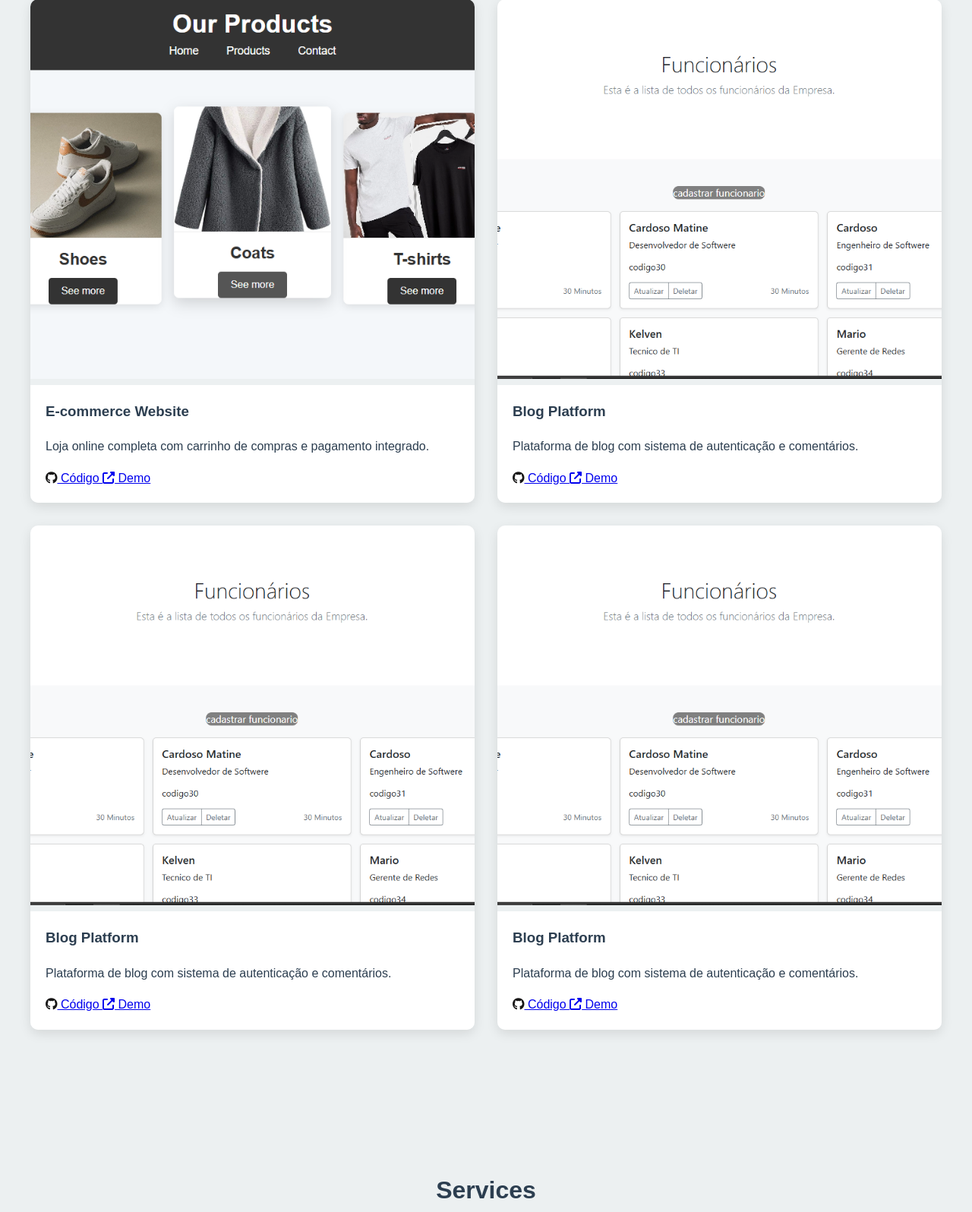
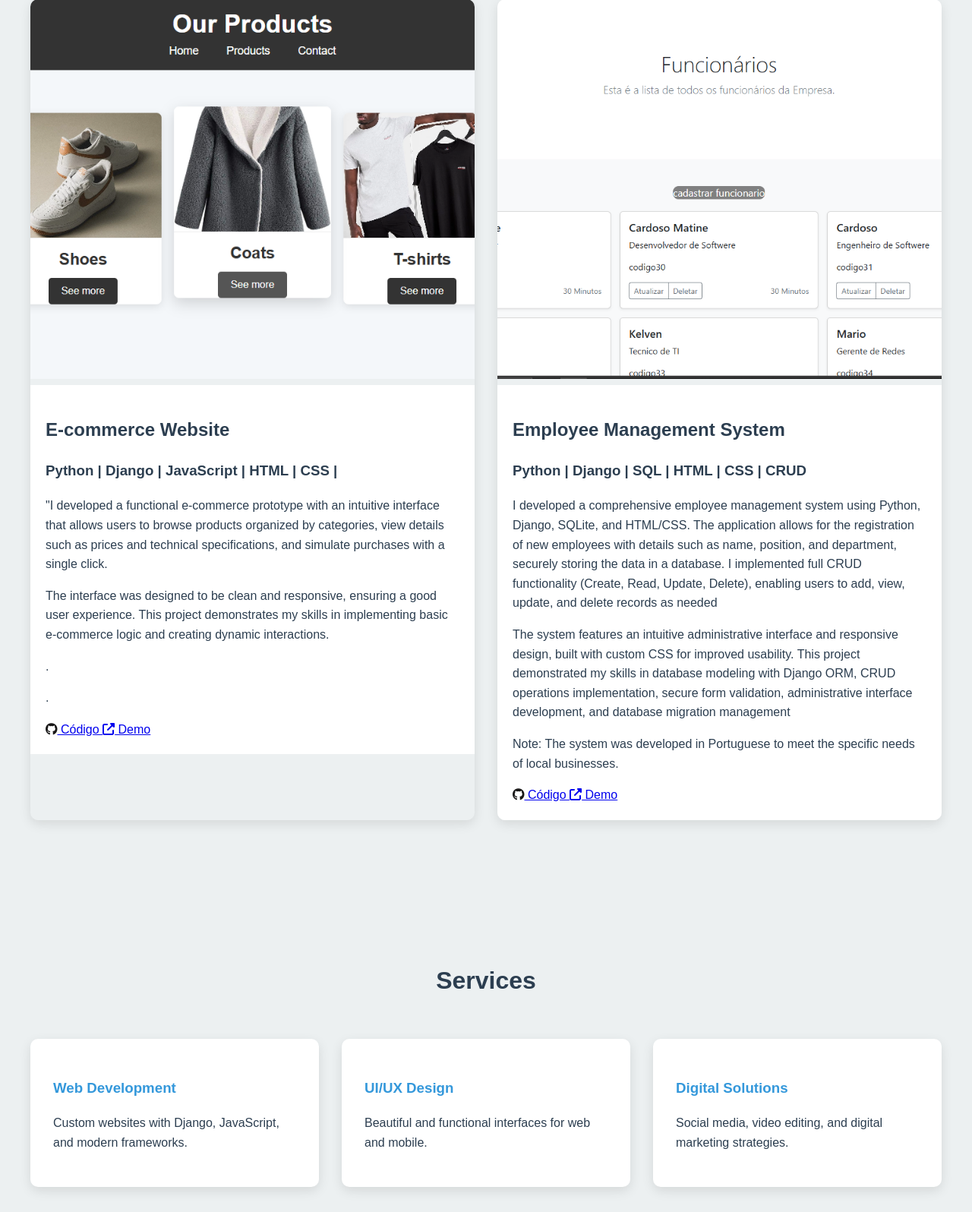
Before and after one commit to Cardoso-Matine/Cardoso-Matine-Portfolio, a Django app: page / in a window 1280 px wide. Shown: the part 1716-3312 px from the top of the page at 76% size. Run offline with Django 5.2, Linux system fonts and the light colour scheme.

Commit message:
change in ''my project''

```diff
--- a/portfolio_app/templates/home.html
+++ b/portfolio_app/templates/home.html
@@ -124,7 +124,6 @@
     </div>
 </section>
 
-
 <section id="projects">
     <h2 class="section-title">My projects</h2>
     <div class="projects-grid">
@@ -132,8 +131,17 @@
         <div class="project-card">
             <img src="{% static 'images/projects/projeto1.png' %}" alt="E-commerce Website" class="project-img">
             <div class="project-info">
-                <h3>E-commerce Website</h3>
-                <p>Loja online completa com carrinho de compras e pagamento integrado.</p>
+                <h2>E-commerce Website</h2>
+                <h3>Python | Django | JavaScript | HTML | CSS | </h3>
+                <p>"I developed a functional e-commerce prototype with an intuitive interface that allows users to browse products organized by categories, view details such as prices and technical specifications, and simulate purchases with a single click. </p>
+
+                <p>The interface was designed to be clean and responsive, ensuring a good user experience. This project demonstrates my skills in implementing basic e-commerce logic and creating dynamic interactions.</p>
+
+            <p>
+                .</p>
+            <p>
+                .</p>
+
                 <div class="project-links">
                     <a href="https://github.com/Cardoso-Matine/INTERACTIVE-STORE.git" target="_blank" class="project-link">
                         <i class="fab fa-github"></i> Código
@@ -148,40 +156,13 @@
         <div class="project-card">
             <img src="{% static 'images/projects/projeto2.png' %}" alt="Blog Platform" class="project-img">
             <div class="project-info">
-                <h3>Blog Platform</h3>
-                <p>Plataforma de blog com sistema de autenticação e comentários.</p>
-                <div class="project-links">
-                    <a href="https://github.com/seuuser/projeto2" target="_blank" class="project-link">
-                        <i class="fab fa-github"></i> Código
-                    </a>
-                    <a href="https://projeto2-demo.com" target="_blank" class="project-link">
-                        <i class="fas fa-external-link-alt"></i> Demo
-                    </a>
-                </div>
-            </div>
-        </div>
+                <h2>Employee Management System</h2>
+                <h3>Python | Django | SQL | HTML | CSS | CRUD
 
-        <div class="project-card">
-            <img src="{% static 'images/projects/projeto2.png' %}" alt="Blog Platform" class="project-img">
-            <div class="project-info">
-                <h3>Blog Platform</h3>
-                <p>Plataforma de blog com sistema de autenticação e comentários.</p>
-                <div class="project-links">
-                    <a href="https://github.com/seuuser/projeto2" target="_blank" class="project-link">
-                        <i class="fab fa-github"></i> Código
-                    </a>
-                    <a href="https://projeto2-demo.com" target="_blank" class="project-link">
-                        <i class="fas fa-external-link-alt"></i> Demo
-                    </a>
-                </div>
-            </div>
-        </div>
-
-        <div class="project-card">
-            <img src="{% static 'images/projects/projeto2.png' %}" alt="Blog Platform" class="project-img">
-            <div class="project-info">
-                <h3>Blog Platform</h3>
-                <p>Plataforma de blog com sistema de autenticação e comentários.</p>
+                </h3>
+                <p>I developed a comprehensive employee management system using Python, Django, SQLite, and HTML/CSS. The application allows for the registration of new employees with details such as name, position, and department, securely storing the data in a database. I implemented full CRUD functionality (Create, Read, Update, Delete), enabling users to add, view, update, and delete records as needed </p>
+                <p>The system features an intuitive administrative interface and responsive design, built with custom CSS for improved usability. This project demonstrated my skills in database modeling with Django ORM, CRUD operations implementation, secure form validation, administrative interface development, and database migration management</p>
+                <p>Note: The system was developed in Portuguese to meet the specific needs of local businesses.</p>
                 <div class="project-links">
                     <a href="https://github.com/seuuser/projeto2" target="_blank" class="project-link">
                         <i class="fab fa-github"></i> Código
```
